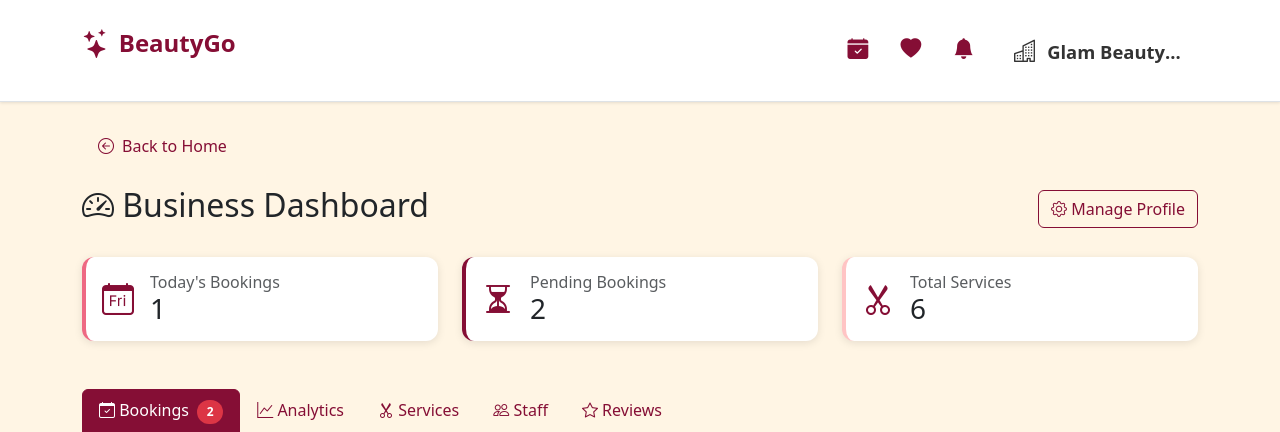
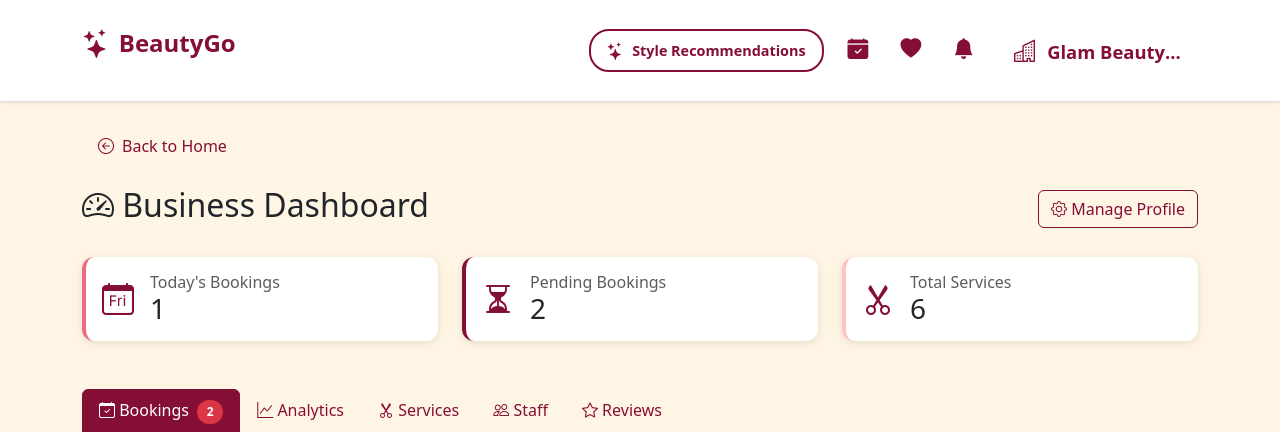
Before and after one commit to oRed97o/BeautyGo, a PHP site: page /business-dashboard.php in a window 1280 px wide. Shown: the top 432 px of the page. Run offline with PHP 8.4, Linux system fonts and the light colour scheme; the visitor is signed in with stand-in values (Sample User, id 1); data comes from the database, SQL or seed files in the repository; data that the repository does not hold is empty.

Commit message:
style recommendations

```diff
--- a/includes/header.php
+++ b/includes/header.php
@@ -111,10 +111,64 @@
             50% { transform: scale(1.1); }
         }
 
+        /* Style Recommendations Button */
+        .style-recommendations-btn {
+            border: 2px solid var(--color-burgundy);
+            color: var(--color-burgundy);
+            background: transparent;
+            padding: 6px 16px;
+            border-radius: 20px;
+            font-weight: 600;
+            font-size: 0.9rem;
+            transition: all 0.3s ease;
+            text-decoration: none;
+            display: inline-flex;
+            align-items: center;
+            gap: 8px;
+            position: relative;
+            overflow: hidden;
+        }
+
+        .style-recommendations-btn:hover {
+            background-color: var(--color-burgundy);
+            color: white;
+            transform: translateY(-2px);
+            box-shadow: 0 4px 12px rgba(139, 0, 0, 0.3);
+        }
+
+        .style-recommendations-btn i {
+            font-size: 1.1rem;
+        }
+
+        /* Shine Animation */
+        @keyframes shine {
+            0% {
+                left: -100%;
+            }
+            20%, 100% {
+                left: 100%;
+            }
+        }
+
+        .style-recommendations-btn::before {
+            content: '';
+            position: absolute;
+            top: 0;
+            left: -100%;
+            width: 50%;
+            height: 100%;
+            background: linear-gradient(90deg, transparent, rgba(255, 255, 255, 0.6), transparent);
+            animation: shine 3s infinite;
+            animation-delay: 2s;
+        }
+
         .notification-dropdown {
             width: 350px;
             max-height: 400px;
             overflow-y: auto;
+            border: 2px solid #ffc0cb;
+            border-radius: 12px;
+            box-shadow: 0 4px 12px rgba(255, 192, 203, 0.3);
         }
 
         .notification-item {
@@ -154,6 +208,11 @@
         .notification-icon.completed {
             background-color: #d1ecf1;
             color: #0c5460;
+        }
+
+        .notification-icon.reminder {
+            background-color: #fff3cd;
+            color: #856404;
         }
 
         .notification-icon.new-booking {
@@ -212,6 +271,7 @@
             padding: 8px 16px;
             border-radius: 8px;
             transition: all 0.3s ease;
+            color: var(--color-burgundy);
         }
 
         .nav-item.profile-dropdown .nav-link i {
@@ -319,6 +379,16 @@
                         }
                         ?>
 
+                        <!-- Style Recommendations Button (Only for Customers) -->
+                        <?php if (isCustomerLoggedIn()): ?>
+                            <li class="nav-item me-3 d-flex align-items-center">
+                                <a class="style-recommendations-btn" href="https://www.youtube.com" target="_blank" title="Style Recommendations">
+                                    <i class="bi bi-stars"></i>
+                                    <span>Style Recommendations</span>
+                                </a>
+                            </li>
+                        <?php endif; ?>
+
                         <!-- My Bookings Icon (Only for Customers) -->
                         <?php if (isCustomerLoggedIn()): ?>
                             <?php
@@ -381,12 +451,24 @@
                                         <?php foreach (array_slice($notifications, 0, 5) as $notif): ?>
                                             <li>
                                                 <a href="notifications.php" class="notification-item d-flex text-decoration-none text-dark <?php echo $notif['read_status'] == 0 ? 'unread' : ''; ?>">
-                                                    <div class="notification-icon <?php echo strpos(strtolower($notif['notif_title']), 'confirmed') !== false ? 'confirmed' : (strpos(strtolower($notif['notif_title']), 'completed') !== false ? 'completed' : 'cancelled'); ?> flex-shrink-0">
+                                                    <div class="notification-icon <?php
+                                                        if (strpos(strtolower($notif['notif_title']), 'confirmed') !== false) {
+                                                            echo 'confirmed';
+                                                        } elseif (strpos(strtolower($notif['notif_title']), 'completed') !== false) {
+                                                            echo 'completed';
+                                                        } elseif (strpos(strtolower($notif['notif_title']), 'reminder') !== false) {
+                                                            echo 'reminder';
+                                                        } else {
+                                                            echo 'cancelled';
+                                                        }
+                                                    ?> flex-shrink-0">
                                                         <i class="bi <?php
                                                             if (strpos(strtolower($notif['notif_title']), 'confirmed') !== false) {
                                                                 echo 'bi-check-circle-fill';
                                                             } elseif (strpos(strtolower($notif['notif_title']), 'completed') !== false) {
                                                                 echo 'bi-star-fill';
+                                                            } elseif (strpos(strtolower($notif['notif_title']), 'reminder') !== false) {
+                                                                echo 'bi-exclamation-circle-fill';
                                                             } else {
                                                                 echo 'bi-x-circle-fill';
                                                             }
```
